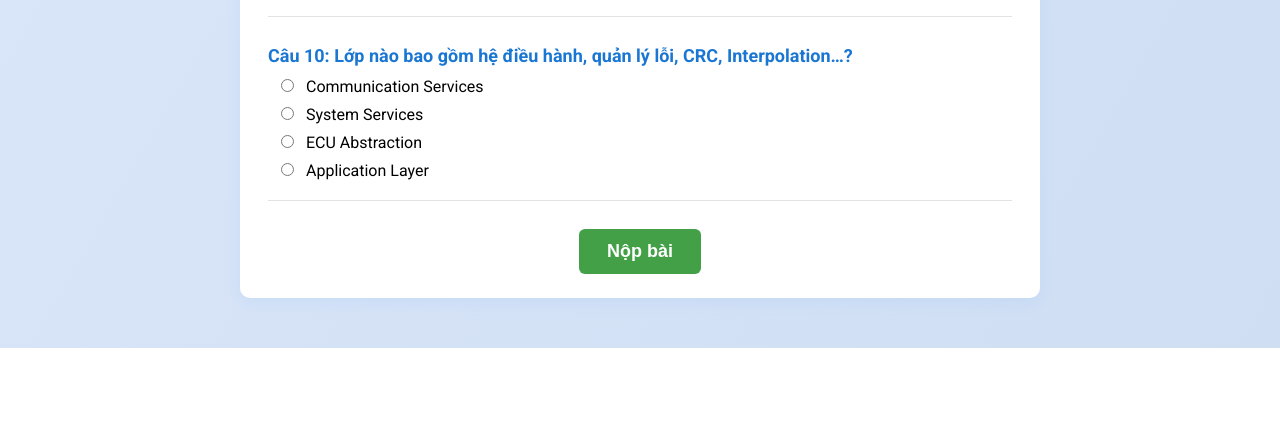
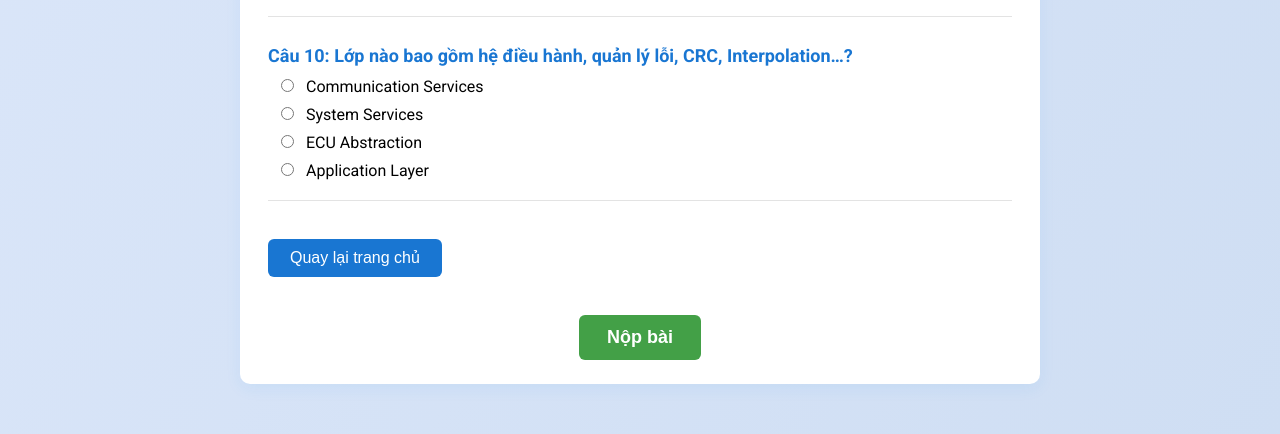
Before and after one commit to saccarozo03/Autosar_quizz, a Flask app: page /quiz/bai1_autosar_layer in a window 1280 px wide. Shown: the part 1801-2235 px from the top of the page. Before the commit the page ends 2149 px from the top, so only its background shows below. Run offline with Flask 3, Linux system fonts and the light colour scheme.

Commit message:
Them nut quay lai

```diff
--- a/templates/quiz.html
+++ b/templates/quiz.html
@@ -125,6 +125,7 @@
   {% endif %}
 
   <form method="POST">
+
     {% for q in questions %}
       {% set q_idx = loop.index0 %}
       <div class="question-block">
@@ -163,6 +164,9 @@
     {% endfor %}
 
     {% if not show_results %}
+      <a href="{{ url_for('home') }}">
+        <button type="button" class="back-btn">Quay lại trang chủ</button>
+      </a>
       <input type="submit" value="Nộp bài" class="submit-btn">
     {% endif %}
   </form>
```
